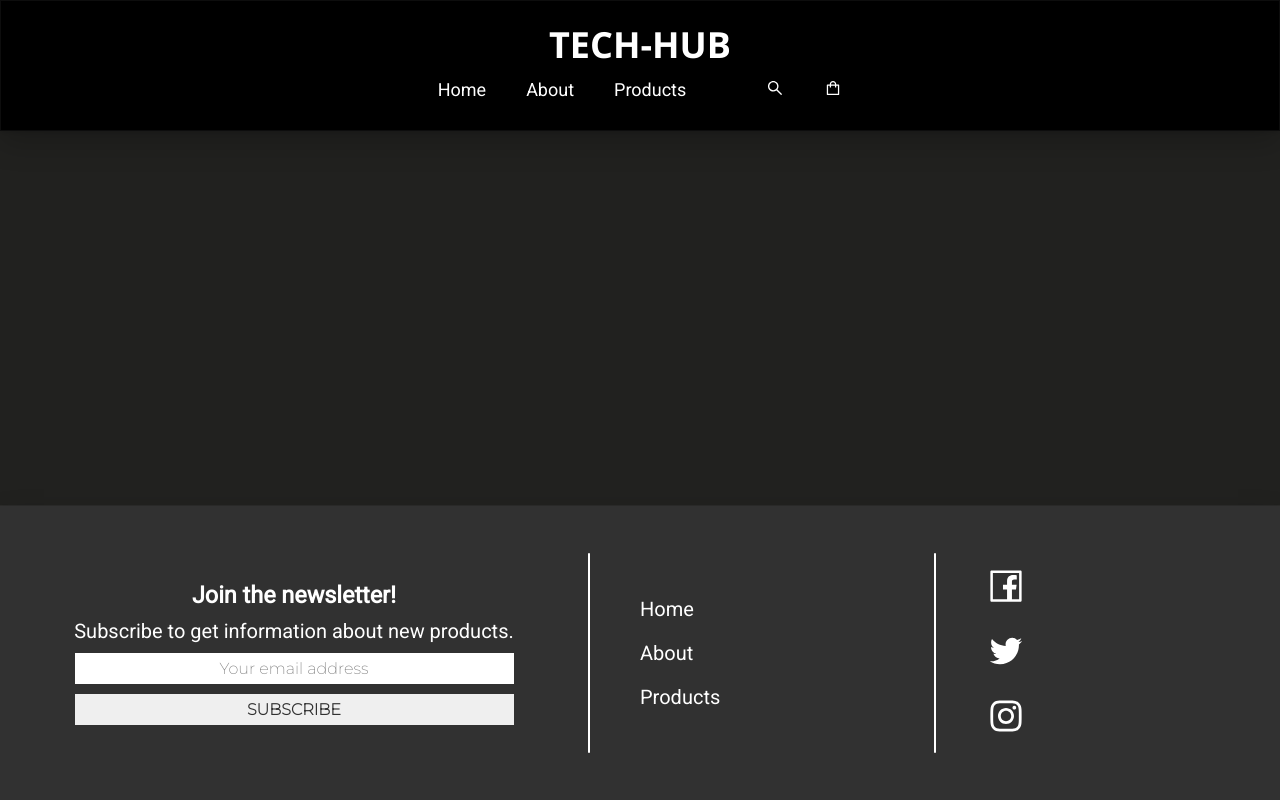
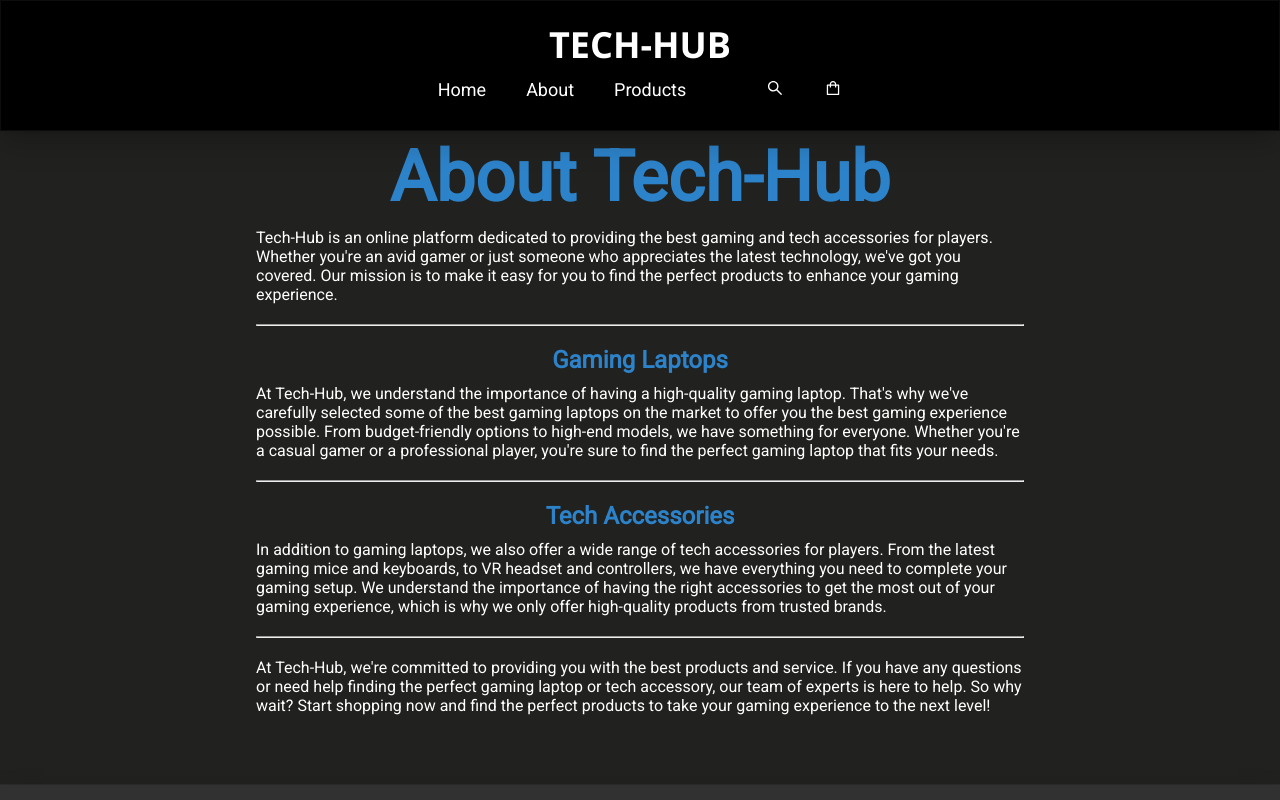
Before and after one commit to kmariuszk/ecommerce, a Next.js app: page /about in a window 1280 px wide. Shown: the top 800 px of the page. Built offline with nearby package versions, Linux system fonts and the light colour scheme.

Commit message:
Create about page

```diff
--- a/pages/about/index.jsx
+++ b/pages/about/index.jsx
@@ -2,7 +2,24 @@ import React from 'react'
 
 function about() {
   return (
-    <div>about</div>
+    <div className='about'>
+      <section className='about--introduction'>
+        <h1 className='about-title'>About Tech-Hub</h1>
+        <p>Tech-Hub is an online platform dedicated to providing the best gaming and tech accessories for players. Whether you&apos;re an avid gamer or just someone who appreciates the latest technology, we&apos;ve got you covered. Our mission is to make it easy for you to find the perfect products to enhance your gaming experience.</p>
+      </section>
+      <hr />
+      <section className='about--laptops'>
+        <h2>Gaming Laptops</h2>
+        <p>At Tech-Hub, we understand the importance of having a high-quality gaming laptop. That&apos;s why we&apos;ve carefully selected some of the best gaming laptops on the market to offer you the best gaming experience possible. From budget-friendly options to high-end models, we have something for everyone. Whether you&apos;re a casual gamer or a professional player, you&apos;re sure to find the perfect gaming laptop that fits your needs.</p>
+      </section>
+      <hr />
+      <section className='about--accessories'>
+        <h2>Tech Accessories</h2>
+        <p>In addition to gaming laptops, we also offer a wide range of tech accessories for players. From the latest gaming mice and keyboards, to VR headset and controllers, we have everything you need to complete your gaming setup. We understand the importance of having the right accessories to get the most out of your gaming experience, which is why we only offer high-quality products from trusted brands.</p>
+      </section>
+      <hr />
+      <p>At Tech-Hub, we&apos;re committed to providing you with the best products and service. If you have any questions or need help finding the perfect gaming laptop or tech accessory, our team of experts is here to help. So why wait? Start shopping now and find the perfect products to take your gaming experience to the next level!</p>
+    </div>
   )
 }
 
--- a/styles/globals.css
+++ b/styles/globals.css
@@ -10,8 +10,8 @@ body {
 }
 
 .layout--content-container {
-    margin-top: 90px;
-    min-height: calc(100vh - 294.4px - 90px);
+    margin-top: 130.8px;
+    min-height: calc(100vh - 294.4px - 130.8px);
 }
 
 /* HEADER STYLING */
@@ -125,8 +125,8 @@ body {
 .homepage--hero-text-container {
     max-height: 300px;
     position: absolute;
-    top: 36%;
-    left: 75%;
+    top: 28%;
+    left: 73%;
 }
 
 .homepage--hero-title {
@@ -331,7 +331,7 @@ body {
 .product-detail--container {
     display: flex;
     flex-direction: row;
-    padding: 70px 0px 150px 0px;
+    padding: 40px 0px 150px 0px;
     justify-content: center;
     gap: 20px;
 }
@@ -618,3 +618,44 @@ body {
 .btn:hover {
     transform: scale(1.1, 1.1);
 }
+
+/* ABOUT PAGE STYLING */
+.about {
+    color: white;
+    font-family: 'Roboto', sans-serif;
+    padding-top: 5px;
+    margin-bottom: 70px;
+    margin-left: 20%;
+    margin-right: 20%;
+    display: flex;
+    flex-direction: column;
+    gap: 20px;
+}
+
+.about--introduction h1 {
+    color:#2d83ca;
+    font-size: 70px;
+    text-align: center;
+}
+
+.about--introduction p {
+    margin-top: 10px;
+}
+
+.about--laptops h2 {
+    color:#2d83ca;
+    text-align: center;
+}
+
+.about--laptops p {
+    margin-top: 10px;
+}
+
+.about--accessories h2 {
+    color:#2d83ca;
+    text-align: center;
+}
+
+.about--accessories p {
+    margin-top: 10px;
+}
```
Also changed, not shown: public/hero.png.
